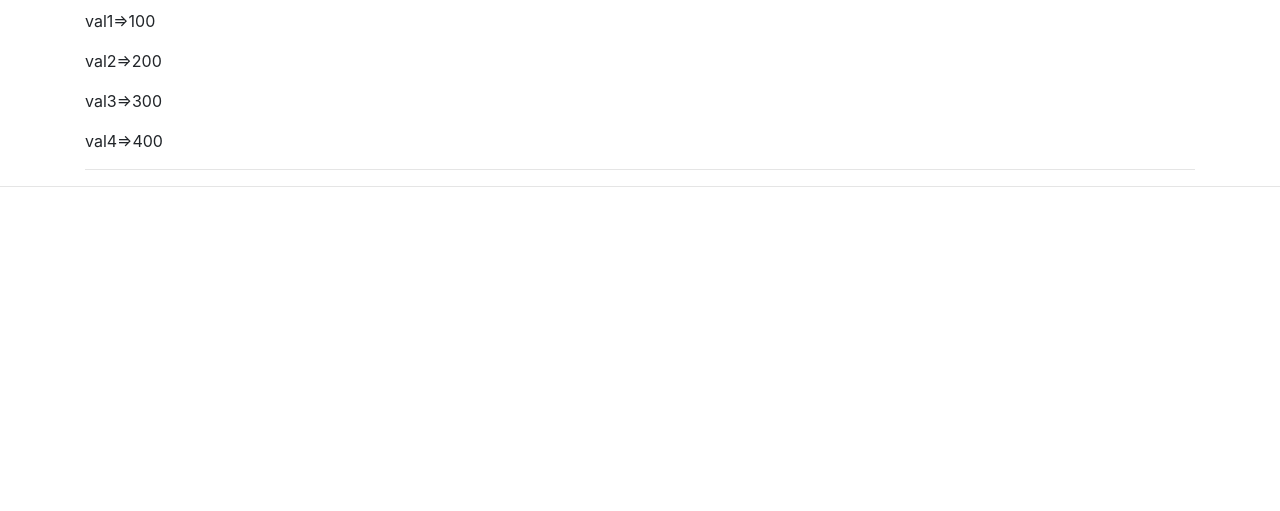
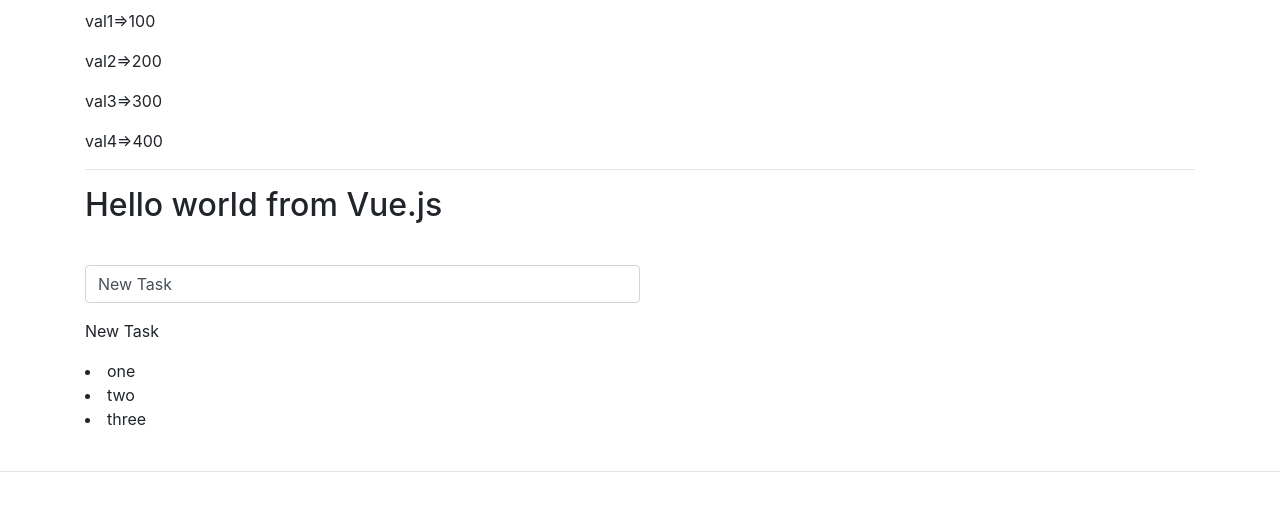
Before and after one commit to YutaHoshino414/flask_sample_ex01, a Flask app: page /test in a window 1280 px wide. Shown: the part 251-762 px from the top of the page. Run offline with Flask 2, Linux system fonts and the light colour scheme; some libraries are stand-ins or nearby versions.

Commit message:
upd_12th/Nov/2021

```diff
--- a/app.py
+++ b/app.py
@@ -36,7 +36,7 @@ def test():
 def movie():
     url = f'https://www.omdbapi.com/?s=man&apikey={os.getenv("API_KEY")}'
     res = requests.get(url).json()
-    datas = res['Search'][2:7]
+    datas = res['Search'][:10]
     movie_data = []
     for dict_data in datas:
         data = {
--- /dev/null
+++ b/static/main.js
@@ -0,0 +1,26 @@
+const Hello = {
+    data() {
+        return {
+            message: 'Hello world from Vue.js'
+        }
+    },
+    delimiters: ['{', '}']
+}
+
+const Task = {
+    data() {
+        return {
+            task: 'New Task',
+
+            tasks: [
+                {title:'one'},
+                {title:'two'},
+                {title:'three'},
+            ]
+        }
+    },
+    delimiters: ['{', '}']
+}
+
+Vue.createApp(Hello).mount('#app')
+Vue.createApp(Task).mount('#task')
--- a/templates/base.html
+++ b/templates/base.html
@@ -7,6 +7,8 @@
     <script src="https://maxcdn.bootstrapcdn.com/bootstrap/4.0.0/js/bootstrap.min.js" integrity="sha384-JZR6Spejh4U02d8jOt6vLEHfe/JQGiRRSQQxSfFWpi1MquVdAyjUar5+76PVCmYl" crossorigin="anonymous"></script>
     <link rel="stylesheet" href="https://maxcdn.bootstrapcdn.com/bootstrap/4.0.0/css/bootstrap.min.css" integrity="sha384-Gn5384xqQ1aoWXA+058RXPxPg6fy4IWvTNh0E263XmFcJlSAwiGgFAW/dAiS6JXm" crossorigin="anonymous">
     <link rel="stylesheet" type=text/css href="{{ url_for('static', filename='style.css') }}">
+    <!--vue CDN -->
+    <script src="https://unpkg.com/vue@next"></script>
 </head>
 
 <body>
@@ -25,6 +27,7 @@
         {% endblock %}
     </div>
 
+    <script type="text/javascript" src="{{ url_for('static', filename='main.js') }}"></script>
 </body>
 <footer><hr><br></footer>
 </html>
--- a/templates/temp/test.html
+++ b/templates/temp/test.html
@@ -10,4 +10,15 @@
     <p>{{ key }}=>{{ value }}</p>
     {% endfor %}
     <hr>
+    <div id="app">
+        <h2> { message } </h2>
+        <P>{ task }</P>
+    </div><br>
+    <div id="task">
+        <input type='text' class='form-control w-50 mb-3' v-model="task">
+        <P>{ task }</P>
+        <div v-for="task in tasks":key='index'>
+            <li>{ task.title }</li>
+        </div>
+    </div><br>
 {% endblock %}
```
Also changed, not shown: static/style.css (added), 1 other file. Lines whose indentation alone changed are shown as unchanged.
